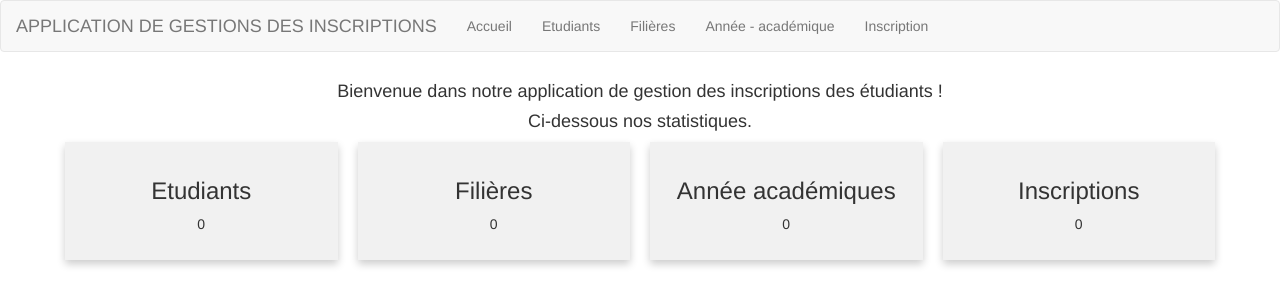
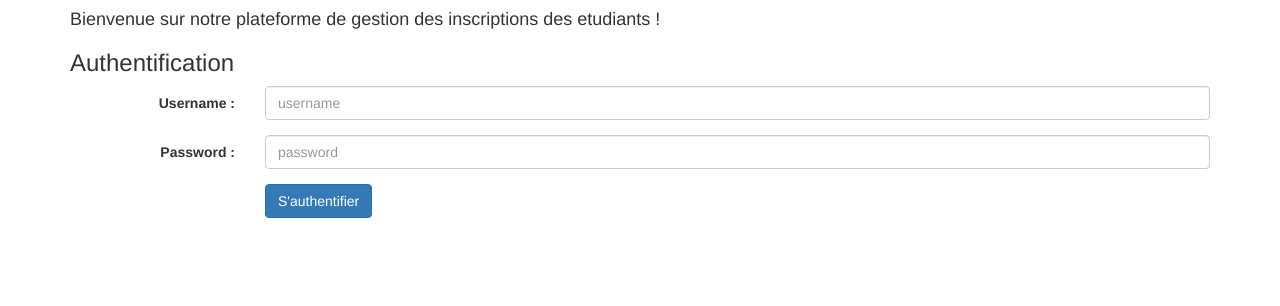
Before and after one commit to MaFlore/examen, a PHP site: page / in a window 1280 px wide. Shown: the top 306 px of the page. Run offline with PHP 8.4, Linux system fonts and the light colour scheme; data that the repository does not hold is empty.

Commit message:
Implémentation de l'authentification

```diff
--- a/index.php
+++ b/index.php
@@ -1,75 +1,35 @@
-<?php
-
-    include('connexionDB.php');
-    $nombres_etudiants = $connexion->prepare("SELECT * FROM etudiant");
-    $nombres_etudiants->execute();
-    $result_etudiants = $nombres_etudiants->rowCount();
-
-    $nombres_filieres = $connexion->prepare("SELECT * FROM filiere");
-    $nombres_filieres->execute();
-    $result_filieres = $nombres_filieres->rowCount();
-
-    $nombres_annees = $connexion->prepare("SELECT * FROM annee_academique");
-    $nombres_annees->execute();
-    $result_annees = $nombres_annees->rowCount();
-
-    $nombres_inscriptions = $connexion->prepare("SELECT * FROM inscription");
-    $nombres_inscriptions->execute();
-    $result_inscriptions = $nombres_inscriptions->rowCount();
-
-?>
-<!doctype html>
-<html lang="en">
-
+<!DOCTYPE html>
 <head>
     <meta charset="utf-8">
-    <title>App - Gestion</title>
-    <base href="/">
+    <title>Authentification</title>
     <meta name="viewport" content="width=device-width, initial-scale=1">
-    <link rel="icon" type="image/x-icon" href="favicon.ico">
-    <link rel="stylesheet" href="examen/examen.css">
     <link rel="stylesheet" href="https://maxcdn.bootstrapcdn.com/bootstrap/3.4.1/css/bootstrap.min.css">
     <script src="https://ajax.googleapis.com/ajax/libs/jquery/3.6.1/jquery.min.js"></script>
     <script src="https://maxcdn.bootstrapcdn.com/bootstrap/3.4.1/js/bootstrap.min.js"></script>
 </head>
-
 <body>
-    <nav class="navbar navbar-default">
-        <?php include('navigation.php') ?>
-    </nav>
 <div class="container">
-        <h4 style="text-align: center;">Bienvenue dans notre application de gestion des inscriptions des étudiants !</h4>
-        <h4 style="text-align: center;">Ci-dessous nos statistiques.</h4>
-        <div class="row">
-            <div class="column">
-                <div class="card">
-                <h3>Etudiants</h3>
-                <p><?php echo $result_etudiants?></p>
+    <h4>Bienvenue sur notre plateforme de gestion des inscriptions des etudiants !</h4>
+    <h3>Authentification</h3>
+    <form class="form-horizontal" method="post" action="login_db.php">
+        <div class=" form-group ">
+            <label class="control-label col-sm-2 " for="username">Username :</label>
+            <div class="col-sm-10 ">
+                <input type="text" class="form-control " id="username" name="username" placeholder="username" required>
             </div>
         </div>
-
-            <div class="column">
-                <div class="card">
-                <h3>Filières</h3>
-                <p><?php echo $result_filieres?></p>
+        <div class="form-group ">
+            <label class="control-label col-sm-2 " for="password">Password :</label>
+            <div class="col-sm-10 ">
+                <input type="password" class="form-control " id="password" name="password" placeholder="password" required>
             </div>
         </div>
-
-            <div class="column">
-                <div class="card">
-                <h3>Année académiques</h3>
-                <p><?php echo $result_annees?></p>
+        <div class="form-group button">
+            <div class="col-sm-offset-2 col-sm-10 ">
+                <button type="submit" name="authentifier" class="btn btn-primary">S'authentifier</button>
             </div>
         </div>
-
-            <div class="column">
-                <div class="card">
-                <h3>Inscriptions</h3>
-                <p><?php echo $result_inscriptions?></p>
-                </div>
-            </div>
-            </div>
+    </form>
 </div>
 </body>
-
 </html>
--- a/navigation.php
+++ b/navigation.php
@@ -1,10 +1,10 @@
 <div class="container-fluid">
     <div class="navbar-header">
-        <a class="navbar-brand" href="examen/index.php">APPLICATION DE GESTIONS DES INSCRIPTIONS</a>
+        <a class="navbar-brand" href="examen/accueil.php">APPLICATION DE GESTIONS DES INSCRIPTIONS</a>
     </div>
     <ul class="nav navbar-nav">
         <li>
-            <a href="examen/index.php">Accueil</a>
+            <a href="examen/accueil.php">Accueil</a>
         </li>
         <li>
             <a href="examen/etudiants.php">Etudiants</a>
```
Also changed, not shown: accueil.php (added, +75 -0 lines), login_db.php (added, +34 -0 lines). Lines whose indentation alone changed are shown as unchanged.
